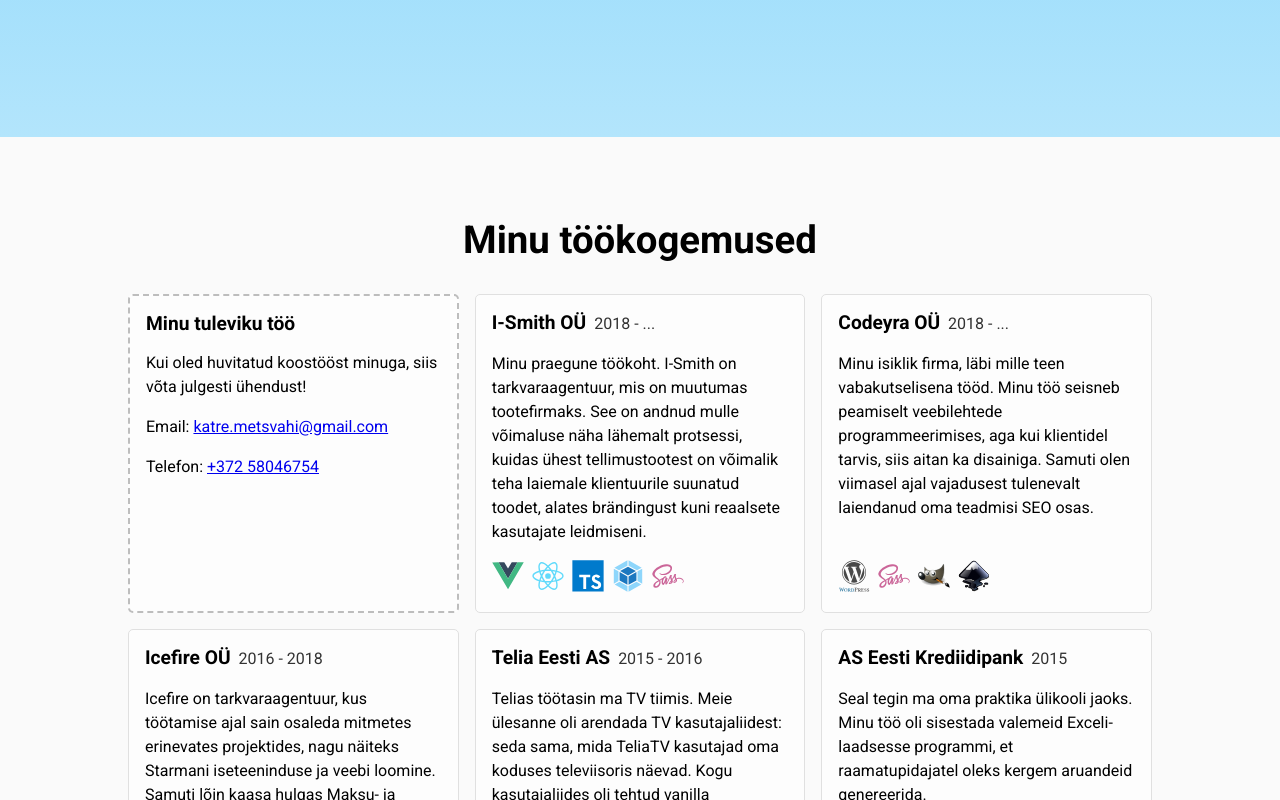
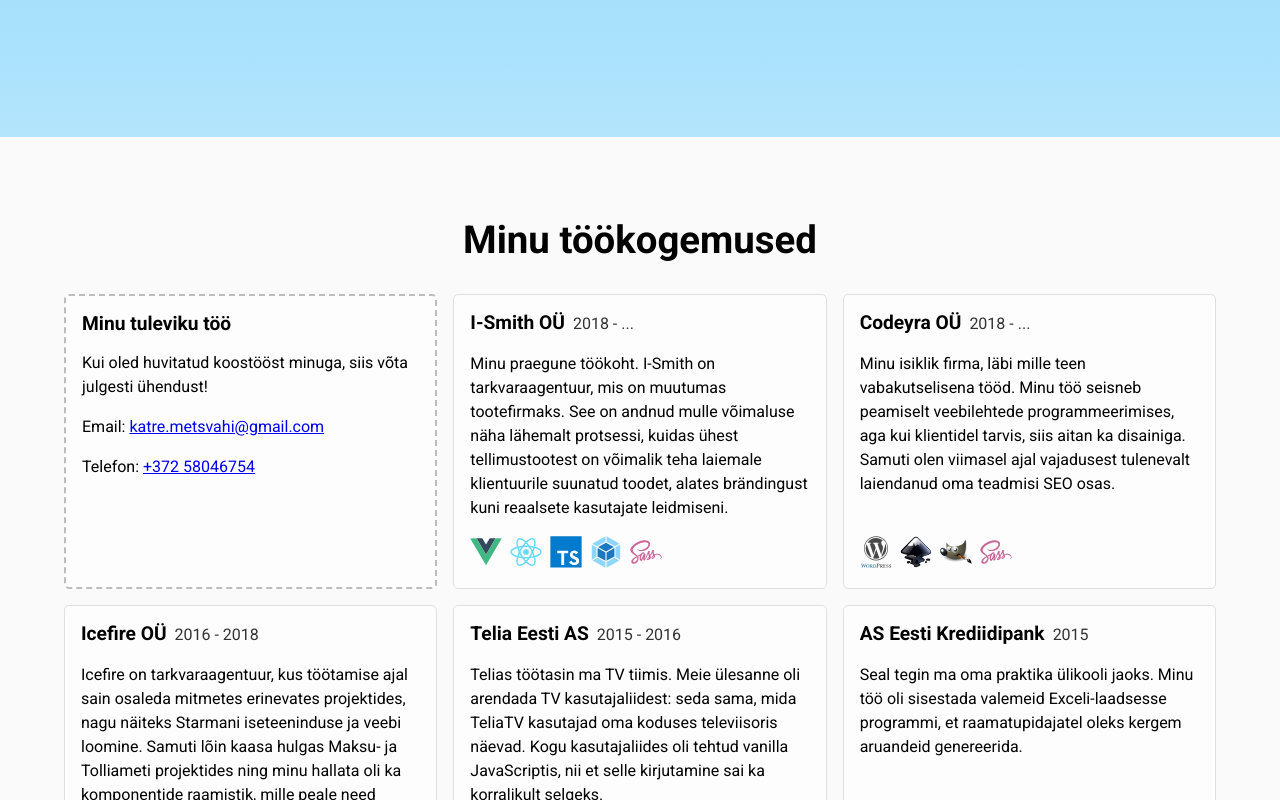
Before and after one commit to KatreMetsvahi/curriculum_vitae, a React (Create React App) app: page / in a window 1280 px wide. Shown: the part 360-1160 px from the top of the page. Built offline with nearby package versions, Linux system fonts and the light colour scheme.

Commit message:
Update work section styles

```diff
--- a/src/layout/Work.tsx
+++ b/src/layout/Work.tsx
@@ -25,7 +25,7 @@
 
   return (
     <section>
-      <h3>Minu töökogemused</h3>
+      <h3>Minu töö&shy;kogemused</h3>
 
       <div className={ 'grid' }>
         <div className={'workplace workplace--new'}>
--- a/src/static/data/workplaces.json
+++ b/src/static/data/workplaces.json
@@ -9,7 +9,7 @@
     "name": "Codeyra OÜ",
     "time": "2018 - ...",
     "description": "Minu isiklik firma, läbi mille teen vabakutselisena tööd. Minu töö seisneb peamiselt veebilehtede programmeerimises, aga kui klientidel tarvis, siis aitan ka disainiga. Samuti olen viimasel ajal vajadusest tulenevalt laiendanud oma teadmisi SEO osas.",
-    "technologies": ["WordPress", "Sass", "GIMP", "Inkscape"]
+    "technologies": ["WordPress", "Inkscape", "GIMP", "Sass"]
   },
   "icefire": {
     "name": "Icefire OÜ",
--- a/src/styles/abstracts/_variables.scss
+++ b/src/styles/abstracts/_variables.scss
@@ -3,3 +3,5 @@
 $grey: #e0e0e0;
 $grey-dark: #bdbdbd;
 $white: #fafafa;
+
+$breakpoint-xs: 576px;
--- a/src/styles/components/_grid.scss
+++ b/src/styles/components/_grid.scss
@@ -1,5 +1,9 @@
 .grid {
   display: grid;
   grid-gap: 1rem;
-  grid-template-columns: repeat(auto-fill, minmax(20rem, 1fr));;
+  grid-template-columns: 1fr;
+
+  @media (min-width: $breakpoint-xs) {
+    grid-template-columns: repeat(auto-fill, minmax(20rem, 1fr));
+  }
 }
--- a/src/styles/layout/_section.scss
+++ b/src/styles/layout/_section.scss
@@ -1,4 +1,6 @@
 section {
-  padding: 10vh 10vw;
+  margin: 0 auto;
+  max-width: 80rem;
+  padding: 10vh 5vw;
   text-align: center;
 }
```
